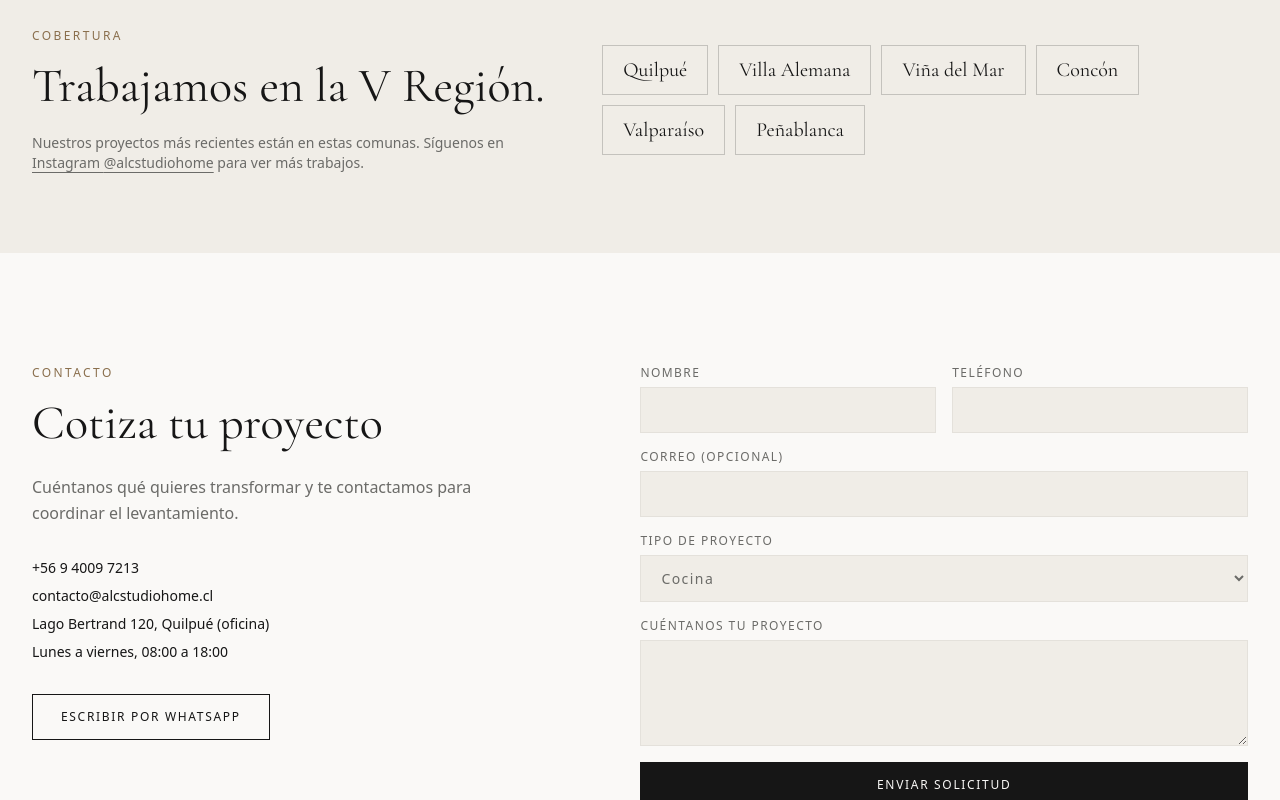
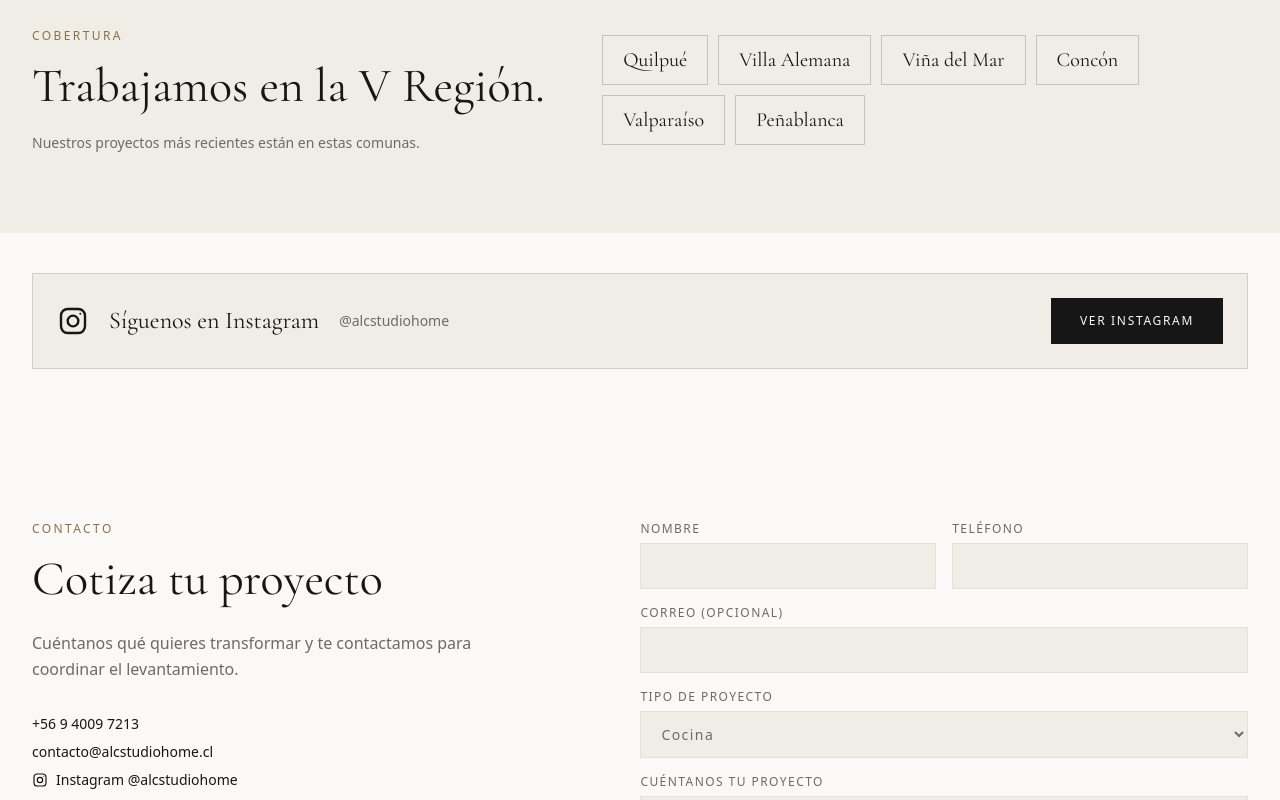
Before and after one commit to rachidboss23/ALC_Studio_Home, a Next.js app: page / in a window 1280 px wide. Shown: the part 4160-4960 px from the top of the page. Built offline with nearby package versions, Linux system fonts and the light colour scheme; no server answers.

Commit message:
feat: destacar enlace a Instagram
Co-authored-by: Copilot <223556219+Copilot@users.noreply.github.com>

```diff
--- a/src/app/page.tsx
+++ b/src/app/page.tsx
@@ -6,6 +6,7 @@ import { Hero } from "@/features/home/Hero";
 import { Process } from "@/features/home/Process";
 import { ServiceAreas } from "@/features/home/ServiceAreas";
 import { ServicesPreview } from "@/features/home/ServicesPreview";
+import { InstagramCta } from "@/features/social/InstagramCta";
 
 export default function HomePage() {
   return (
@@ -17,6 +18,7 @@ export default function HomePage() {
       <BeforeAfter />
       <Process />
       <ServiceAreas />
+      <InstagramCta />
       <ContactSection />
     </>
   );
--- a/src/components/layout/Footer.tsx
+++ b/src/components/layout/Footer.tsx
@@ -1,5 +1,6 @@
 import Image from "next/image";
 import Link from "next/link";
+import { InstagramIcon } from "@/components/ui/InstagramIcon";
 import { nav, site } from "@/config/site";
 import { Container } from "./Container";
 
@@ -26,7 +27,12 @@ export function Footer() {
             <p><a href={`mailto:${site.email}`} className="hover:text-accent">{site.email}</a></p>
             <p>{site.address.street}, {site.address.city}<br /><span className="text-paper/50">Oficina. Trabajamos en la {site.area}.</span></p>
             <p>{site.hours}</p>
-            <p><a href={site.instagram.url} target="_blank" rel="noopener noreferrer" className="hover:text-accent">Instagram {site.instagram.handle}</a></p>
+            <p>
+              <a href={site.instagram.url} target="_blank" rel="noopener noreferrer" aria-label={`Visitar Instagram de ${site.name} (${site.instagram.handle})`} className="inline-flex items-center gap-2 hover:text-accent">
+                <InstagramIcon className="h-4 w-4" />
+                Instagram {site.instagram.handle}
+              </a>
+            </p>
           </address>
         </div>
       </Container>
--- /dev/null
+++ b/src/components/ui/InstagramIcon.tsx
@@ -0,0 +1,22 @@
+type Props = {
+  className?: string;
+};
+
+export function InstagramIcon({ className }: Props) {
+  return (
+    <svg
+      aria-hidden="true"
+      className={className}
+      viewBox="0 0 24 24"
+      fill="none"
+      stroke="currentColor"
+      strokeWidth="1.8"
+      strokeLinecap="round"
+      strokeLinejoin="round"
+    >
+      <rect x="3" y="3" width="18" height="18" rx="5" />
+      <circle cx="12" cy="12" r="4" />
+      <circle cx="17.5" cy="6.5" r=".75" fill="currentColor" stroke="none" />
+    </svg>
+  );
+}
--- a/src/features/home/ContactSection.tsx
+++ b/src/features/home/ContactSection.tsx
@@ -1,6 +1,7 @@
 import { Container } from "@/components/layout/Container";
 import { SectionHeading } from "@/components/ui/SectionHeading";
 import { Button } from "@/components/ui/Button";
+import { InstagramIcon } from "@/components/ui/InstagramIcon";
 import { ContactForm } from "@/features/contact/ContactForm";
 import { site } from "@/config/site";
 import { whatsappUrl } from "@/lib/whatsapp";
@@ -15,6 +16,12 @@ export function ContactSection() {
           <address className="mt-8 space-y-2 text-sm not-italic">
             <p><a href={`tel:${site.phone}`} className="hover:text-accent">{site.phoneDisplay}</a></p>
             <p><a href={`mailto:${site.email}`} className="hover:text-accent">{site.email}</a></p>
+            <p>
+              <a href={site.instagram.url} target="_blank" rel="noopener noreferrer" aria-label={`Visitar Instagram de ${site.name} (${site.instagram.handle})`} className="inline-flex items-center gap-2 hover:text-accent">
+                <InstagramIcon className="h-4 w-4" />
+                Instagram {site.instagram.handle}
+              </a>
+            </p>
             <p>{site.address.street}, {site.address.city} (oficina)</p>
             <p>{site.hours}</p>
           </address>
--- a/src/features/home/ServiceAreas.tsx
+++ b/src/features/home/ServiceAreas.tsx
@@ -9,9 +9,7 @@ export function ServiceAreas() {
         <div>
           <SectionHeading eyebrow="Cobertura" title={`Trabajamos en la ${site.area}.`} />
           <p className="mt-5 text-sm text-stone">
-            Nuestros proyectos más recientes están en estas comunas. Síguenos en{" "}
-            <a href={site.instagram.url} target="_blank" rel="noopener noreferrer" className="underline underline-offset-4">Instagram {site.instagram.handle}</a>{" "}
-            para ver más trabajos.
+            Nuestros proyectos más recientes están en estas comunas.
           </p>
         </div>
         <ul className="flex flex-wrap gap-2.5">
--- /dev/null
+++ b/src/features/social/InstagramCta.tsx
@@ -0,0 +1,21 @@
+import { Container } from "@/components/layout/Container";
+import { Button } from "@/components/ui/Button";
+import { InstagramIcon } from "@/components/ui/InstagramIcon";
+import { site } from "@/config/site";
+
+export function InstagramCta() {
+  return (
+    <section className="bg-paper py-8 lg:py-10">
+      <Container>
+        <div className="flex flex-col gap-5 border border-ink/15 bg-sand p-6 md:flex-row md:items-center md:justify-between">
+          <div className="flex flex-col gap-3 md:flex-row md:items-center md:gap-5">
+            <InstagramIcon className="h-8 w-8 text-ink" />
+            <h2 className="font-serif text-2xl">Síguenos en Instagram</h2>
+            <span className="text-sm text-stone">{site.instagram.handle}</span>
+          </div>
+          <Button href={site.instagram.url} external>Ver Instagram</Button>
+        </div>
+      </Container>
+    </section>
+  );
+}
```
